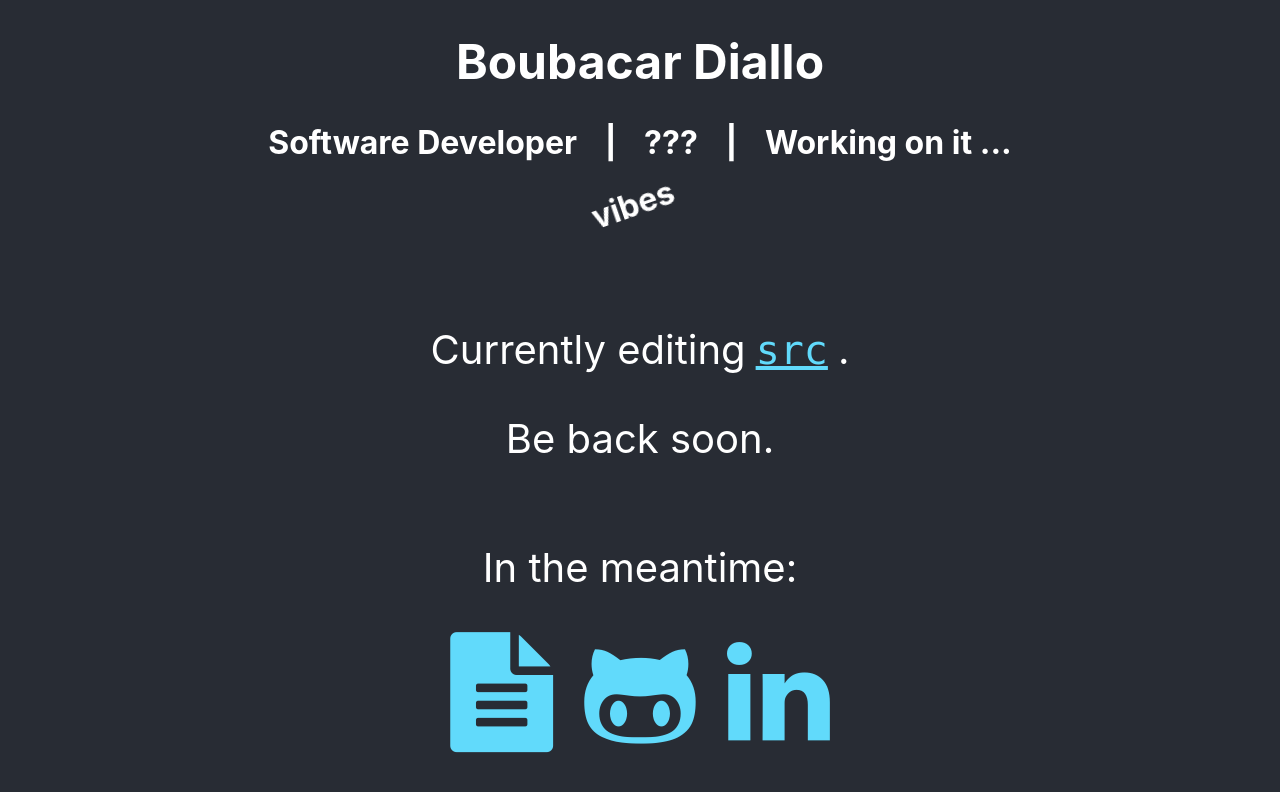
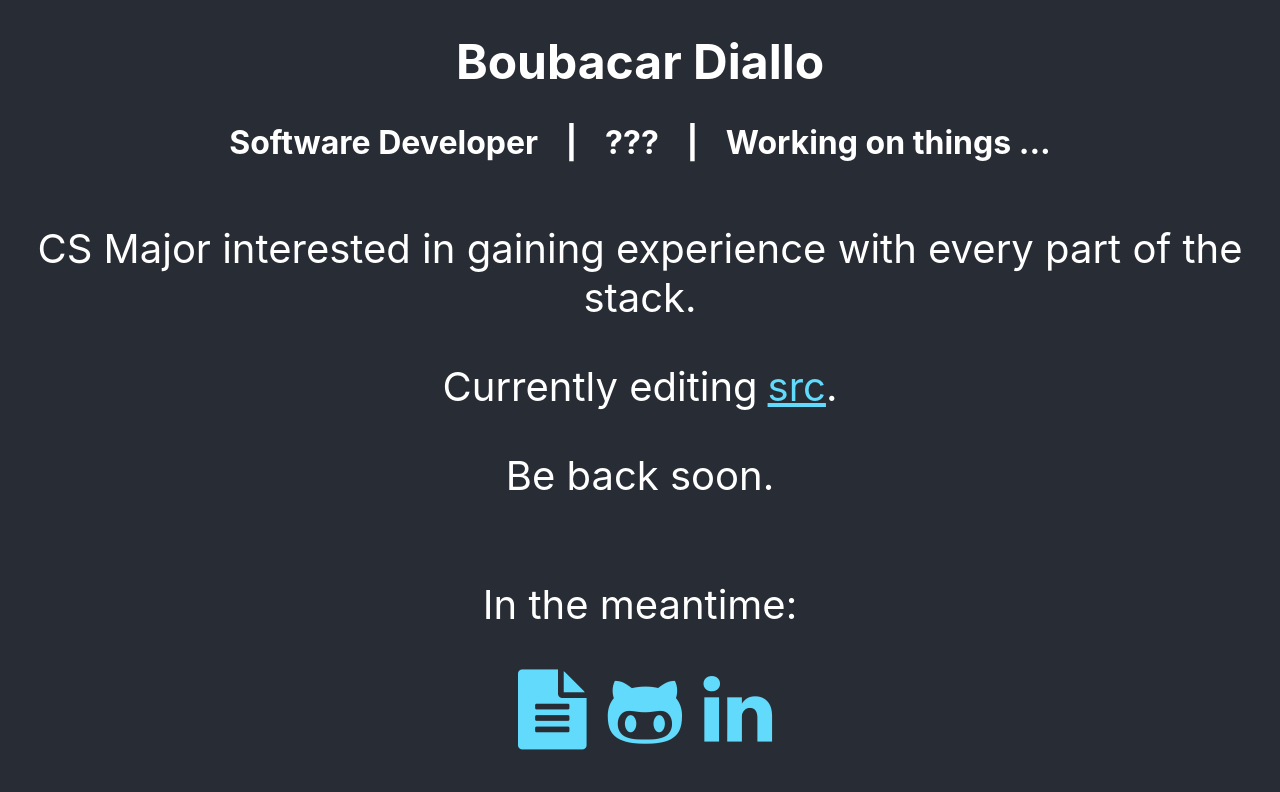
Before and after one commit to boubascript/boubascript.github.io, a React (Create React App) app in the folder boubareact/: page / in a window 1280 px wide. Shown: the top 792 px of the page. Built offline with nearby package versions, Linux system fonts and the light colour scheme.

Commit message:
hbd to me

```diff
--- a/boubareact/src/App.css
+++ b/boubareact/src/App.css
@@ -2,9 +2,10 @@
   text-align: center;
   background-color: #282c34;
   min-height: 100vh;
+  min-width: 500px;
   display: flex;
   flex-direction: column;
-  align-items: center;
+  /* align-items: center; */
   color: white;
 }
 
@@ -29,13 +30,14 @@
   margin:20px;
 }
 
+
 .App-body {
   font-size: calc(5vmin);
 }
 
 .App-link {
   color: #61dafb;
-  padding:10px;
+  padding-left:10px;
 }
 
 @keyframes App-logo-spin {
--- a/boubareact/src/App.js
+++ b/boubareact/src/App.js
@@ -7,16 +7,16 @@ class App extends Component {
       <div className="App">
         <header className="App-header">
           <h1 className="title-text"> Boubacar Diallo</h1>
-          <h1 className="header-text">Software Developer <span className="divider">|</span> ??? <span className="divider">|</span>  Working on it ...</h1>
-          <h1 className="App-logo">vibes</h1>
+          <h1 className="header-text">Software Developer <span className="divider">|</span> ??? <span className="divider">|</span>  Working on things ...</h1>
         </header>
-          <div className="App-body">
+          <div className="App-body align-left">
+            <p> CS Major interested in gaining experience with every part of the stack.</p>
             <p>Currently editing
               <a href="https://www.github.com/dialbouba/dialbouba.github.io"
                 className="App-link"
                 target="_blank"
                 rel="noopener noreferrer">
-                  <code>src</code>
+                    src
               </a>.
             </p>
             <p>
@@ -32,7 +32,7 @@ class App extends Component {
                 target="_blank"
                 rel="noopener noreferrer"
               >
-                <i title="My Resume" className="fa fa-file-text fa-3x" aria-hidden="true"></i>
+                <i title="My Resume" className="fa fa-file-text fa-2x" aria-hidden="true"></i>
               </a>
               &nbsp;
               <a
@@ -41,7 +41,7 @@ class App extends Component {
                 target="_blank"
                 rel="noopener noreferrer"
               >
-                <i title ="My Code" className="fa fa-github-alt fa-3x" aria-hidden="true"></i>
+                <i title ="My Code" className="fa fa-github-alt fa-2x" aria-hidden="true"></i>
               </a>
               &nbsp;
               <a
@@ -50,7 +50,7 @@ class App extends Component {
                 target="_blank"
                 rel="noopener noreferrer"
               >
-                <i title = "My Network" className="fa fa-linkedin fa-3x" aria-hidden="true"></i>
+                <i title = "My Network" className="fa fa-linkedin fa-2x" aria-hidden="true"></i>
               </a>
             </p>
           </div>
```
